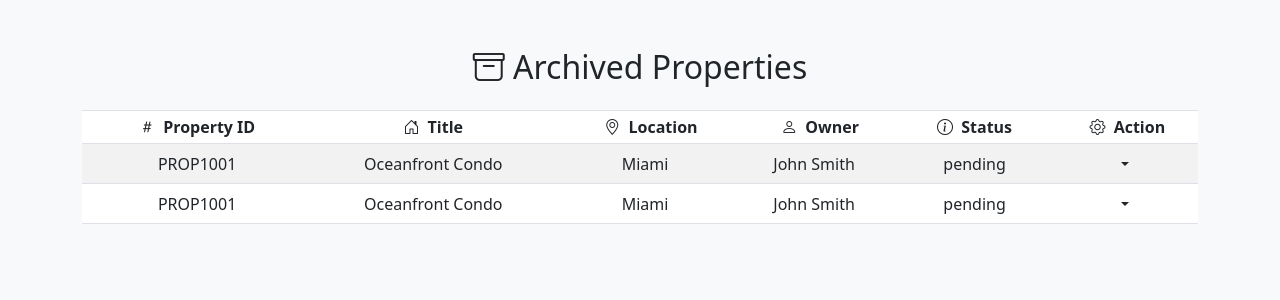
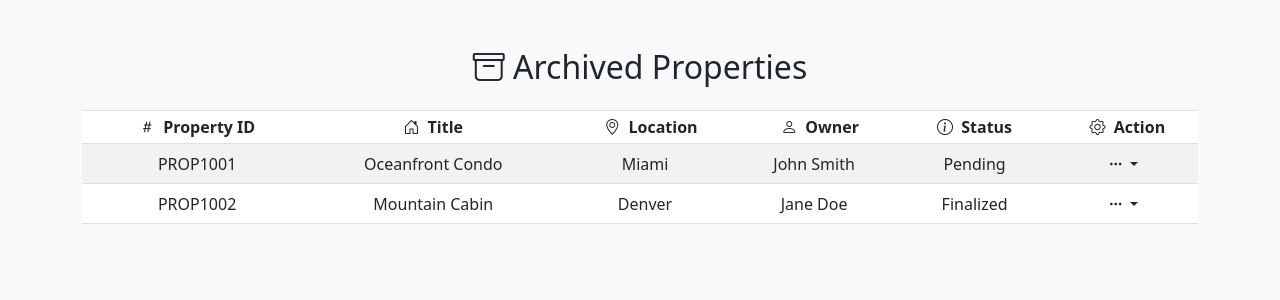
Before and after one commit to Veena-Infotech/VEC, a PHP site: page /archive-property-page.php in a window 1280 px wide. Shown: the top 300 px of the page. Run offline with PHP 8.4, Linux system fonts and the light colour scheme.

Commit message:
`Refactored archive-property-page.php with updated table structure and modal IDs`

```diff
--- a/archive-property-page.php
+++ b/archive-property-page.php
@@ -19,25 +19,25 @@
 
     <!-- Archived Properties Table -->
     <div class="table-responsive mt-3">
-      <table class="table table-striped table-sm fs-9 mb-0 text-center justify-content-center align-items-center">
+      <table class="table table-striped table-sm mb-0 text-center">
         <thead>
           <tr>
-            <th class="sort border-top border-translucent ps-3" data-sort="property-id">
+            <th class="border-top border-translucent ps-3" data-sort="property-id">
               <i class="bi bi-hash me-1"></i> Property ID
             </th>
-            <th class="sort border-top border-translucent ps-3" data-sort="title">
+            <th class="border-top border-translucent ps-3" data-sort="title">
               <i class="bi bi-house-door me-1"></i> Title
             </th>
-            <th class="sort border-top border-translucent ps-3" data-sort="location">
+            <th class="border-top border-translucent ps-3" data-sort="location">
               <i class="bi bi-geo-alt me-1"></i> Location
             </th>
-            <th class="sort border-top border-translucent ps-3" data-sort="owner">
+            <th class="border-top border-translucent ps-3" data-sort="owner">
               <i class="bi bi-person me-1"></i> Owner
             </th>
-            <th class="sort border-top border-translucent ps-3" data-sort="status">
+            <th class="border-top border-translucent ps-3" data-sort="status">
               <i class="bi bi-info-circle me-1"></i> Status
             </th>
-            <th class="sort border-top border-translucent ps-3" data-sort="action">
+            <th class="border-top border-translucent ps-3" data-sort="action">
               <i class="bi bi-gear me-1"></i> Action
             </th>
           </tr>
@@ -49,21 +49,21 @@
             <td class="align-middle ps-3 title">Oceanfront Condo</td>
             <td class="align-middle location">Miami</td>
             <td class="align-middle owner">John Smith</td>
-            <td class="align-middle ps-3 status">pending</td>
-            <td class="align-middle white-space-nowrap text-center pe-0">
-              <div class="btn-reveal-trigger position-static"><button
-                  class="btn btn-sm dropdown-toggle dropdown-caret-none transition-none btn-reveal fs-10" type="button"
-                  data-bs-toggle="dropdown" data-boundary="window" aria-haspopup="true" aria-expanded="false"
-                  data-bs-reference="parent"><span class="fas fa-ellipsis-h fs-10"></span></button>
+            <td class="align-middle ps-3 status">Pending</td>
+            <td class="align-middle text-center pe-0">
+              <div class="btn-reveal-trigger position-static">
+                <button class="btn btn-sm dropdown-toggle" type="button" data-bs-toggle="dropdown" aria-haspopup="true" aria-expanded="false">
+                  <i class="bi bi-three-dots"></i>
+                </button>
                 <div class="dropdown-menu dropdown-menu-end py-2">
-                  <a class="dropdown-item" href="#!">
+                  <a class="dropdown-item" href="#!" onclick="viewClosureSummary('PROP1001')">
                     <i class="bi bi-eye me-2"></i> View
                   </a>
-                  <a class="dropdown-item" href="#!">
+                  <a class="dropdown-item" href="#!" onclick="confirmRestore('PROP1001')">
                     <i class="bi bi-box-arrow-up-right me-2"></i> Restore
                   </a>
                   <div class="dropdown-divider"></div>
-                  <a class="dropdown-item text-danger" href="#!">
+                  <a class="dropdown-item text-danger" href="#!" onclick="confirmDelete('PROP1001')">
                     <i class="bi bi-trash3 me-2"></i> Delete
                   </a>
                 </div>
@@ -71,25 +71,25 @@
             </td>
           </tr>
           <tr>
-            <td class="align-middle ps-3 profile-id">PROP1001</td>
-            <td class="align-middle ps-3 title">Oceanfront Condo</td>
-            <td class="align-middle location">Miami</td>
-            <td class="align-middle owner">John Smith</td>
-            <td class="align-middle ps-3 status">pending</td>
-            <td class="align-middle white-space-nowrap text-center pe-0">
-              <div class="btn-reveal-trigger position-static"><button
-                  class="btn btn-sm dropdown-toggle dropdown-caret-none transition-none btn-reveal fs-10" type="button"
-                  data-bs-toggle="dropdown" data-boundary="window" aria-haspopup="true" aria-expanded="false"
-                  data-bs-reference="parent"><span class="fas fa-ellipsis-h fs-10"></span></button>
+            <td class="align-middle ps-3 profile-id">PROP1002</td>
+            <td class="align-middle ps-3 title">Mountain Cabin</td>
+            <td class="align-middle location">Denver</td>
+            <td class="align-middle owner">Jane Doe</td>
+            <td class="align-middle ps-3 status">Finalized</td>
+            <td class="align-middle text-center pe-0">
+              <div class="btn-reveal-trigger position-static">
+                <button class="btn btn-sm dropdown-toggle" type="button" data-bs-toggle="dropdown" aria-haspopup="true" aria-expanded="false">
+                  <i class="bi bi-three-dots"></i>
+                </button>
                 <div class="dropdown-menu dropdown-menu-end py-2">
-                  <a class="dropdown-item" href="#!">
+                  <a class="dropdown-item" href="#!" onclick="viewClosureSummary('PROP1002')">
                     <i class="bi bi-eye me-2"></i> View
                   </a>
-                  <a class="dropdown-item" href="#!">
+                  <a class="dropdown-item" href="#!" onclick="confirmRestore('PROP1002')">
                     <i class="bi bi-box-arrow-up-right me-2"></i> Restore
                   </a>
                   <div class="dropdown-divider"></div>
-                  <a class="dropdown-item text-danger" href="#!">
+                  <a class="dropdown-item text-danger" href="#!" onclick="confirmDelete('PROP1002')">
                     <i class="bi bi-trash3 me-2"></i> Delete
                   </a>
                 </div>
@@ -98,8 +98,6 @@
           </tr>
         </tbody>
       </table>
-
-
     </div>
 
     <!-- Closure Summary Modal -->
@@ -124,12 +122,11 @@
     </div>
 
     <!-- Restore Confirmation Modal -->
-    <div class="modal fade" id="restoreConfirmModal" tabindex="-1" aria-labelledby="restoreConfirmModalLabel"
-      aria-hidden="true">
+    <div class="modal fade" id="restoreModal" tabindex="-1" aria-labelledby="restoreModalLabel" aria-hidden="true">
       <div class="modal-dialog modal-dialog-centered">
         <div class="modal-content">
           <div class="modal-header bg-primary text-white">
-            <h5 class="modal-title" id="restoreConfirmModalLabel">Confirm Restore</h5>
+            <h5 class="modal-title" id="restoreModalLabel">Confirm Restore</h5>
             <button type="button" class="btn-close btn-close-white" data-bs-dismiss="modal" aria-label="Close"></button>
           </div>
           <div class="modal-body">
@@ -137,20 +134,18 @@
           </div>
           <div class="modal-footer">
             <button type="button" class="btn btn-secondary" data-bs-dismiss="modal">Cancel</button>
-            <button type="button" class="btn btn-primary">Restore</button>
+            <button type="button" class="btn btn-primary" id="confirmRestoreBtn">Restore</button>
           </div>
         </div>
       </div>
     </div>
 
-
     <!-- Delete Confirmation Modal -->
-    <div class="modal fade" id="deleteConfirmModal" tabindex="-1" aria-labelledby="deleteConfirmModalLabel"
-      aria-hidden="true">
+    <div class="modal fade" id="deleteModal" tabindex="-1" aria-labelledby="deleteModalLabel" aria-hidden="true">
       <div class="modal-dialog modal-dialog-centered">
         <div class="modal-content">
           <div class="modal-header bg-danger text-white">
-            <h5 class="modal-title" id="deleteConfirmModalLabel">Confirm Deletion</h5>
+            <h5 class="modal-title" id="deleteModalLabel">Confirm Deletion</h5>
             <button type="button" class="btn-close btn-close-white" data-bs-dismiss="modal" aria-label="Close"></button>
           </div>
           <div class="modal-body">
@@ -158,12 +153,11 @@
           </div>
           <div class="modal-footer">
             <button type="button" class="btn btn-secondary" data-bs-dismiss="modal">Cancel</button>
-            <button type="button" class="btn btn-danger">Delete</button>
+            <button type="button" class="btn btn-danger" id="confirmDeleteBtn">Delete</button>
           </div>
         </div>
       </div>
     </div>
-
 
     <!-- Toast Notification -->
     <div class="position-fixed bottom-0 end-0 p-3" style="z-index: 11">
@@ -176,7 +170,6 @@
     </div>
 
     <!-- Bootstrap JS Bundle -->
-    <script src="https://cdn.jsdelivr.net/npm/bootstrap@5.3.0/dist/js/bootstrap.bundle.min.js"></script>
     <script src="https://cdn.jsdelivr.net/npm/bootstrap@5.3.0/dist/js/bootstrap.bundle.min.js"></script>
 
     <script>
```
